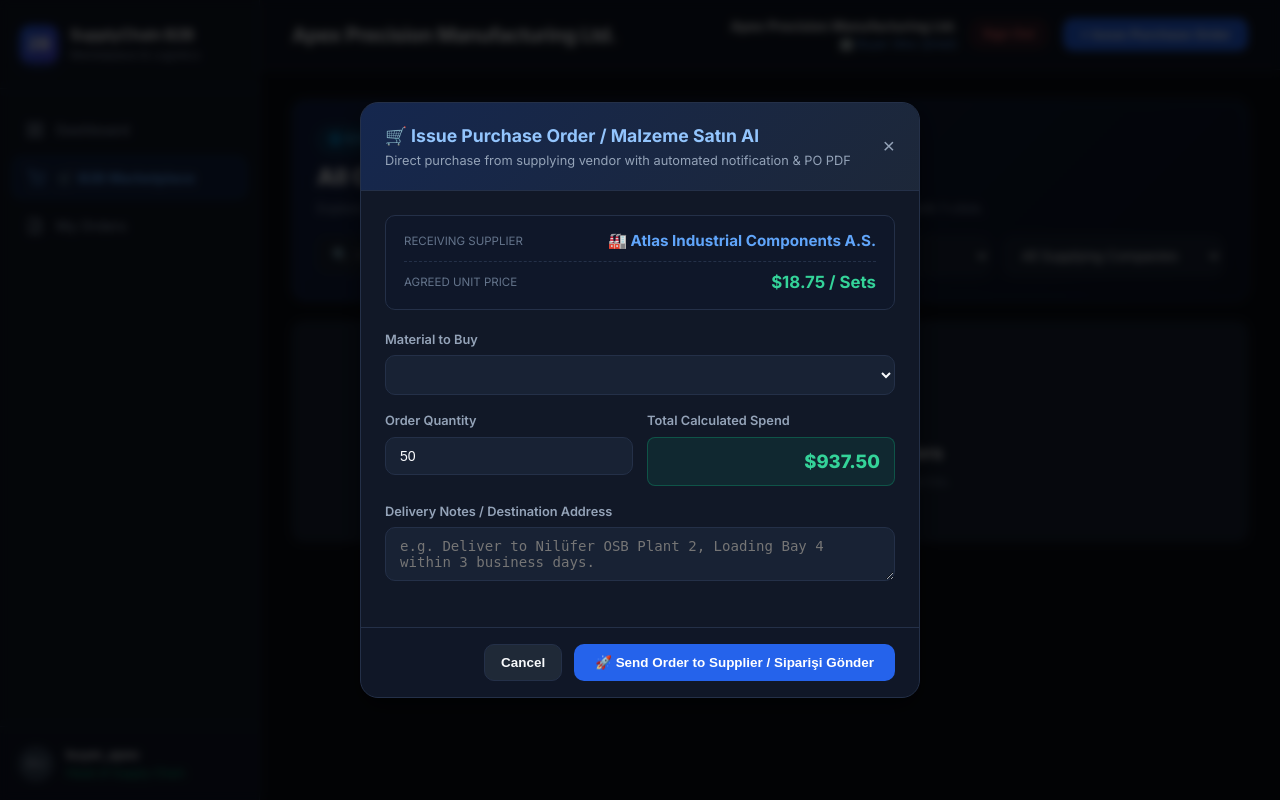
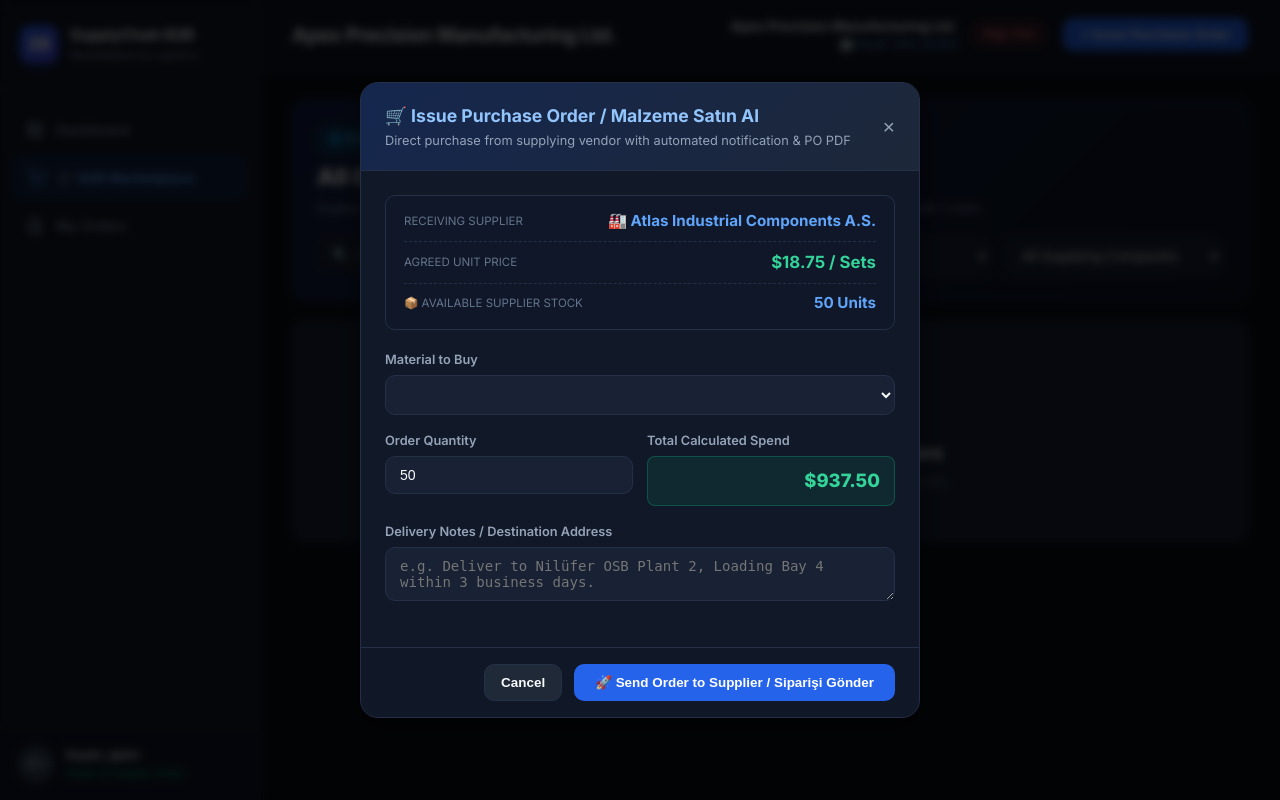
Before and after one commit to mertgunel98/b2b-supply-chain-portal, a Django app: page / in a window 1280 px wide, after a click on "+ Issue Purchase Order". Run offline with Django 5.2, Linux system fonts and the light colour scheme; tables that the repository leaves empty hold one stand-in row (values such as "Sample post"); lists and menus that the app fills with data are empty.

Commit message:
feat: enforce maximum order quantity limit by available stock

```diff
--- a/apps/orders/serializers.py
+++ b/apps/orders/serializers.py
@@ -42,6 +42,42 @@ class PurchaseOrderSerializer(serializers.ModelSerializer):
             'created_at', 'updated_at', 'items', 'invoice'
         ]
 
+    def validate(self, attrs):
+        request = self.context.get('request')
+        items_data = attrs.get('items')
+        if not items_data and request:
+            items_data = request.data.get('items', [])
+
+        supplier = attrs.get('supplier_company')
+        from apps.inventory.models import InventoryItem, Product
+
+        for item_data in items_data:
+            if isinstance(item_data, dict):
+                product_id = item_data.get('product_id') or item_data.get('product')
+                if hasattr(product_id, 'id'):
+                    product_id = product_id.id
+                qty = int(item_data.get('quantity_requested', 1))
+                try:
+                    product = Product.objects.get(id=product_id)
+                except Product.DoesNotExist:
+                    raise serializers.ValidationError("Geçersiz ürün seçildi.")
+
+                supplier_inv = InventoryItem.objects.filter(
+                    product=product,
+                    company=supplier
+                ).first()
+                if not supplier_inv:
+                    supplier_inv = InventoryItem.objects.filter(product=product).first()
+
+                available = supplier_inv.current_stock if supplier_inv else 0
+                if qty > available:
+                    raise serializers.ValidationError(
+                        f"Yetersiz Stok! '{product.name}' için talep edilen miktar ({qty}), tedarikçinin mevcut stok miktarını ({available}) aşıyor. En fazla {available} adet sipariş edebilirsiniz."
+                    )
+                if qty <= 0:
+                    raise serializers.ValidationError("Sipariş miktarı en az 1 olmalıdır.")
+        return attrs
+
     def create(self, validated_data):
         items_data = validated_data.pop('items', None)
         if not items_data and self.context.get('request'):
--- a/templates/index.html
+++ b/templates/index.html
@@ -1464,8 +1464,21 @@
       elHiddenSup.value = supplierId;
     }
 
+    // Find available stock
+    const invItem = window.AppState.inventory.find(i => (i.product.id === prod.id || i.product === prod.id) && (i.company?.id === supplierId || i.company === supplierId)) || window.AppState.inventory.find(i => i.product.id === prod.id);
+    const availableStock = invItem ? invItem.current_stock : 0;
+
+    const elStockVal = document.getElementById('orderModalAvailableStockVal');
+    if (elStockVal) elStockVal.innerText = `${availableStock} ${prod.unit || 'Pieces'}`;
+
+    const qtyInput = document.getElementById('orderQuantity');
+    if (qtyInput) {
+      qtyInput.max = availableStock;
+      qtyInput.min = 1;
+    }
+
     const unitPrice = parseFloat(prod.unit_price || 0);
-    const qty = parseInt(document.getElementById('orderQuantity')?.value || 1);
+    const qty = parseInt(qtyInput?.value || 1);
     const totalAmount = unitPrice * qty;
 
     const elUnitPrice = document.getElementById('orderModalUnitPrice');
@@ -1473,6 +1486,35 @@
 
     const elTotalAmount = document.getElementById('orderModalTotalAmount');
     if (elTotalAmount) elTotalAmount.innerText = `$${totalAmount.toLocaleString('en-US', { minimumFractionDigits: 2, maximumFractionDigits: 2 })}`;
+
+    const elWarning = document.getElementById('orderStockWarning');
+    const submitBtn = document.getElementById('btnSubmitNewOrder');
+
+    if (availableStock <= 0) {
+      if (elWarning) {
+        elWarning.innerText = '❌ Bu ürün için tedarikçinin stoku tükenmiştir!';
+        elWarning.style.display = 'block';
+      }
+      if (submitBtn) {
+        submitBtn.disabled = true;
+        submitBtn.style.opacity = '0.5';
+      }
+    } else if (qty > availableStock) {
+      if (elWarning) {
+        elWarning.innerText = `⚠️ Talep edilen miktar (${qty}) mevcut stoktan (${availableStock} ${prod.unit || 'adet'}) fazladır!`;
+        elWarning.style.display = 'block';
+      }
+      if (submitBtn) {
+        submitBtn.disabled = true;
+        submitBtn.style.opacity = '0.5';
+      }
+    } else {
+      if (elWarning) elWarning.style.display = 'none';
+      if (submitBtn) {
+        submitBtn.disabled = false;
+        submitBtn.style.opacity = '1';
+      }
+    }
   };
   </script>
 </head>
@@ -1993,6 +2035,10 @@
             <span style="font-size: 0.72rem; color: var(--text-muted); text-transform: uppercase;">Agreed Unit Price</span>
             <strong id="orderModalUnitPrice" style="color: #34D399; font-size: 1.05rem;">$18.75 / Sets</strong>
           </div>
+          <div style="display: flex; justify-content: space-between; align-items: center; border-top: 1px dashed var(--border-subtle); padding-top: 8px; margin-top: 8px;">
+            <span style="font-size: 0.72rem; color: var(--text-muted); text-transform: uppercase;">📦 Available Supplier Stock</span>
+            <strong id="orderModalAvailableStockVal" style="color: #60A5FA; font-size: 0.95rem;">50 Units</strong>
+          </div>
         </div>
 
         <input type="hidden" id="orderHiddenSupplierId" value="14">
@@ -2006,6 +2052,7 @@
           <div class="form-group">
             <label class="form-label">Order Quantity</label>
             <input type="number" id="orderQuantity" class="form-control" value="50" min="1" required oninput="window.refreshOrderModalDetails()">
+            <div id="orderStockWarning" style="display: none; color: #F87171; font-size: 0.75rem; font-weight: 600; margin-top: 5px;"></div>
           </div>
           <div class="form-group">
             <label class="form-label">Total Calculated Spend</label>
@@ -2022,7 +2069,7 @@
       </div>
       <div class="modal-footer">
         <button type="button" class="btn btn-secondary" onclick="window.closeModal('newOrderModal')">Cancel</button>
-        <button type="submit" class="btn btn-primary" style="background: #2563EB; font-weight: 700; padding: 10px 20px;">
+        <button type="submit" class="btn btn-primary" id="btnSubmitNewOrder" style="background: #2563EB; font-weight: 700; padding: 10px 20px;">
           🚀 Send Order to Supplier / Siparişi Gönder
         </button>
       </div>
@@ -2178,6 +2225,18 @@ document.addEventListener('DOMContentLoaded', () => {
       const buyerCompId = window.AppState.currentUser?.company?.id || 13;
       const supplierObj = window.AppState.suppliers.find(s => s.id === supplierId);
       const supplierName = supplierObj ? supplierObj.name : (prod ? prod.preferred_supplier_name : 'Supplier');
+
+      // Check available stock
+      const invItem = window.AppState.inventory.find(i => (i.product.id === prodId || i.product === prodId) && (i.company?.id === supplierId || i.company === supplierId)) || window.AppState.inventory.find(i => i.product.id === prodId);
+      const availableStock = invItem ? invItem.current_stock : 0;
+      if (qty > availableStock) {
+        window.showToast(`Yetersiz Stok! Talep edilen miktar (${qty}), tedarikçinin mevcut stok miktarını (${availableStock}) aşıyor.`, 'danger');
+        return;
+      }
+      if (qty <= 0) {
+        window.showToast('Lütfen en az 1 adet sipariş miktarı girin.', 'warning');
+        return;
+      }
 
       const poNumber = `PO-${new Date().getFullYear()}-${Math.floor(1000 + Math.random() * 9000)}`;
 
```
